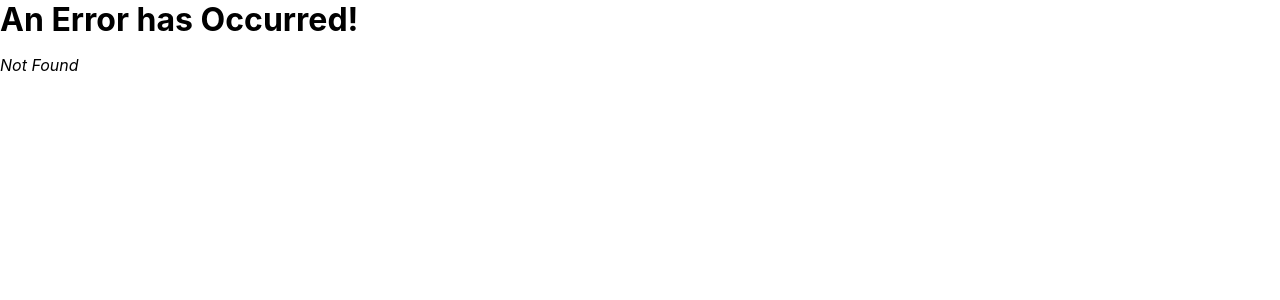
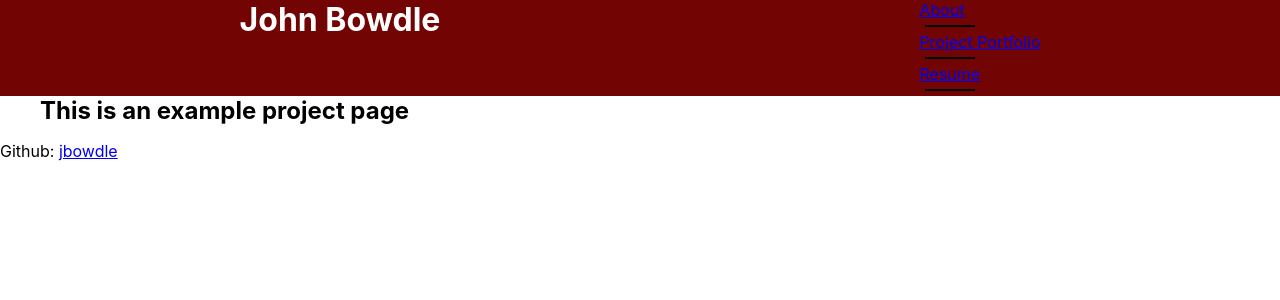
Before and after one commit to jbowdle/portfolio, a React (Create React App) app: page /project in a window 1280 px wide. Before the commit this address had no page. Shown: the top 300 px of the page. Built offline with nearby package versions, Linux system fonts and the light colour scheme.

Commit message:
added basic route to access individual project pages

```diff
--- a/src/components/ProjectCard.js
+++ b/src/components/ProjectCard.js
@@ -3,12 +3,15 @@ import React from "react";
 function ProjectCard(props) {
   return (
     <li className="project-card">
+      {/* TODO: let this accept specific pages through props */}
+      <a href="/project">
         <div className="image-div">
           <img src={props.image} alt={props.alt}></img>
         </div>
         <div className="title-card">
           <p>{props.name}</p>
         </div>
+      </a>
     </li>
   );
 }
--- /dev/null
+++ b/src/routes/project-page.jsx
@@ -0,0 +1,7 @@
+export default function ProjectInfo() {
+  return (
+    <div>
+      <h1>This is an example project page</h1>
+    </div>
+  )
+}
```
Also changed, not shown: src/index.jsx (+6 -1 lines). Lines whose indentation alone changed are shown as unchanged.
